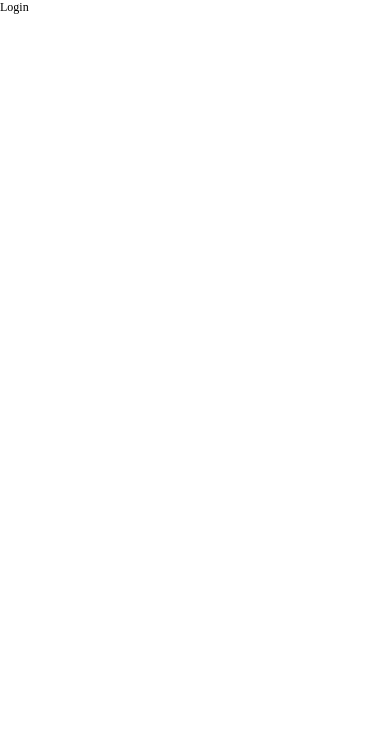
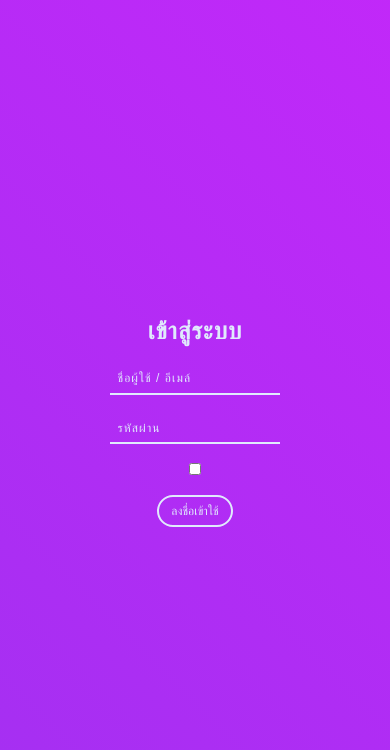
Before and after one commit to AnupongPakee/pj-DPUCare, a React (Vite) app: page /pj-DPUCare/login in a window 390 px wide. Shown: the top 750 px of the page. Built offline with nearby package versions, Linux system fonts and the light colour scheme; a web font is replaced by a local one.

Commit message:
update ux/ui Login.jsx + Responsive v0.0

```diff
--- a/src/App.css
+++ b/src/App.css
@@ -123,11 +123,6 @@
   animation: start-form 4s ease-in-out;
 }
 
-@keyframes start-form {
-  0% {opacity: 0;}
-  100% {opacity: 90%;}
-}
-
 .register .content .left form h1 {
   font-size: 2rem;
   margin-bottom: 1.6rem;
@@ -189,3 +184,100 @@
   background-size: cover;
   background-attachment: fixed;
 }
+
+/* Component Login.jsx */
+.login .content {
+  position: relative;
+  display: grid;
+  width: 100%;
+  height: 100%;
+  overflow: hidden;
+}
+
+.login .content .left {
+  background-image: url("./images/lgn_rgs.jpg");
+  background-size: cover;
+  background-attachment: fixed;
+}
+
+.login .content .right {
+  justify-items: center;
+  align-content: center;
+  text-align: center;
+  width: 100%;
+  height: 100%;
+  background: linear-gradient(45deg, #9733EE, #DA22FF);
+  background-attachment: fixed;
+  background-size: 500%;
+  overflow: hidden;
+  animation: bg 10s ease-in-out;
+}
+
+.login .content .right form {
+  justify-items: center;
+  align-content: center;
+  width: 80%;
+  height: 70%;
+  animation: start-form 4s ease-in-out;
+}
+
+.login .content .right form h1 {
+  font-size: 2rem;
+  margin-bottom: 1.6rem;
+  color: #E0EAFC;
+}
+
+.login .content .right form input {
+  font-size: 1rem;
+  max-width: 80%;
+  padding: 0.6rem;
+  margin: 0 1rem;
+  margin-bottom: 1.6rem;
+  background: none;
+  color: #E0EAFC;
+  outline: none;
+  border: none;
+  border-bottom: 2px solid #E0EAFC;
+}
+
+.login .content .right form input::placeholder {
+  color: #E0EAFC;
+}
+
+.login .content .right .box-check {
+  display: flex;
+  justify-content: center;
+  width: 100%;
+  height: auto;
+}
+
+.login .content .right .box-check input[type="checkbox"] {
+  margin: 0;
+  width: 1rem;
+  height: 1rem;
+  accent-color: #ba59e4;
+}
+
+.login .content .right form button {
+  margin-top: 1.6rem;
+  padding: 0.6rem 1rem;
+  background: none;
+  color: #E0EAFC;
+  border: 2px solid #E0EAFC;
+  border-radius: 2rem;
+  cursor: pointer;
+  transition: all 0.4s ease-in-out;
+}
+
+.login .content .right form button:hover {
+  padding: 0.6rem 1.6rem;
+  background: linear-gradient(45deg, #9733EE, #DA22FF);
+  background-attachment: fixed;
+  background-size: 500%;
+  animation: bg-ift 4s infinite ease;
+}
+
+@keyframes start-form {
+  0% {opacity: 0;}
+  100% {opacity: 90%;}
+}
--- a/src/components/Login.jsx
+++ b/src/components/Login.jsx
@@ -1,8 +1,46 @@
-import React from 'react'
+import React, { useState } from 'react'
+
+import STYLE from "../style/Style"
 
 function Login() {
+  const [form, setForm] = useState({})
+
+  const handleChange = (e) => {
+    setForm({
+      ...form,
+      [e.target.name]: e.target.value
+    })
+  }
+
+  const showPass = () => {
+    let checkbox = document.getElementById("check_password")
+    const password = document.getElementById("password")
+    if (checkbox.checked == true) {
+      password.setAttribute("type", "text");
+    } else {
+      password.setAttribute("type", "password");
+    }
+  }
   return (
-    <div>Login</div>
+    <div className='container login' style={STYLE.container}>
+      <div className="content" id='content-lgn'>
+        <div className="left"></div>
+        <div className="right">
+          <form action="" id='form'>
+            <h1 style={STYLE.font_family.th}>เข้าสู่ระบบ</h1>
+            <input type="text" name='username' style={STYLE.font_family.th} placeholder='ชื่อผู้ใช้ / อีเมล์' onChange={(e) => handleChange(e)} />
+            <input type="password" name='password' id='password' style={STYLE.font_family.th} placeholder='รหัสผ่าน' />
+            <div className="box-check">
+              <input type="checkbox" name="check_password" id="check_password" onClick={showPass} />
+            </div>
+            <button type="submit">ลงชื่อเข้าใช้</button>
+          </form>
+        </div>
+      </div>
+      <div className="not-support">
+        <h1 style={STYLE.font_family.en}>Not Support</h1>
+      </div>
+    </div>
   )
 }
 
--- a/src/index.css
+++ b/src/index.css
@@ -89,6 +89,10 @@ select:-webkit-autofill:focus {
     .register .content {
         grid-template-columns: 100% 0%;
     }
+
+    .login .content {
+        grid-template-columns: 0% 100%;
+    }
 }
 
 /* 414x896 (max) */
@@ -137,6 +141,10 @@ select:-webkit-autofill:focus {
     .register .content {
         grid-template-columns: 60% 40%;
     }
+
+    .login .content {
+        grid-template-columns: 40% 60%;
+    }
 }
 
 /* Desktop */
```
